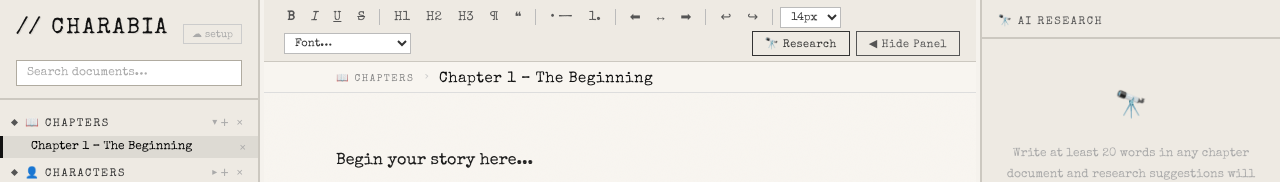
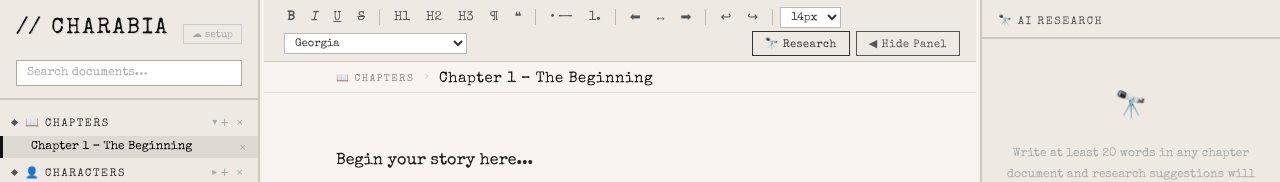
Before and after one commit to damongaynor-cpu/charabia, a React (Create React App) app: page / in a window 1280 px wide. Shown: the top 182 px of the page. Built offline with nearby package versions, Linux system fonts and the light colour scheme.

Commit message:
add font family dropdown

```diff
--- a/src/App.js
+++ b/src/App.js
@@ -105,6 +105,7 @@ export default function WriterApp() {
   const [rightW, setRightW]     = useState(300);
   const [showRight, setShowRight] = useState(true);
   const [renaming, setRenaming] = useState(null);
+  const [editorFont, setEditorFont] = useState("Georgia, serif");
   const [renameVal, setRenameVal] = useState("");
   const [charLoading, setCharLoading] = useState(false);
   const [selectedText, setSelectedText] = useState("");
@@ -936,17 +937,18 @@ ${quoteBlock}${suggestions.map(s => `
               style={{ background: "#fff", border: "1px solid #bbb", color: "#333", borderRadius: 0, padding: "3px 6px", fontSize: 11, cursor: "pointer", fontFamily: "'Special Elite', 'Courier New', monospace" }}>
               {[1,2,3,4,5,6,7].map(n => <option key={n} value={n}>{[10,12,14,16,18,24,32][n-1]}px</option>)}
             </select>
-<select onMouseDown={e => e.stopPropagation()} onChange={e => { e.preventDefault(); document.execCommand("fontName", false, e.target.value); }}
-  style={{ background: "#fff", border: "1px solid #bbb", color: "#333", borderRadius: 0, padding: "3px 6px", fontSize: 11, cursor: "pointer", fontFamily: "'Special Elite', 'Courier New', monospace", marginLeft: 4 }}>
-  <option value="">Font…</option>
-  <option value="Special Elite, Courier New, monospace">Special Elite</option>
+<select
+  value={editorFont}
+  onChange={e => setEditorFont(e.target.value)}
+  style={{ background: "#fff", border: "1px solid #bbb", color: "#333", borderRadius: 0, padding: "3px 6px", fontSize: 11, cursor: "pointer", fontFamily: "sans-serif", marginLeft: 4 }}>
   <option value="Georgia, serif">Georgia</option>
-  <option value="Palatino, serif">Palatino</option>
+  <option value="Palatino Linotype, serif">Palatino</option>
   <option value="Times New Roman, serif">Times New Roman</option>
   <option value="Courier New, monospace">Courier New</option>
   <option value="Arial, sans-serif">Arial</option>
   <option value="Verdana, sans-serif">Verdana</option>
   <option value="Garamond, serif">Garamond</option>
+  <option value="'Special Elite', monospace">Special Elite (typewriter)</option>
 </select>
             <div style={{ flex: 1 }} />
             {doc?.folderId === "chapters" && (
```
